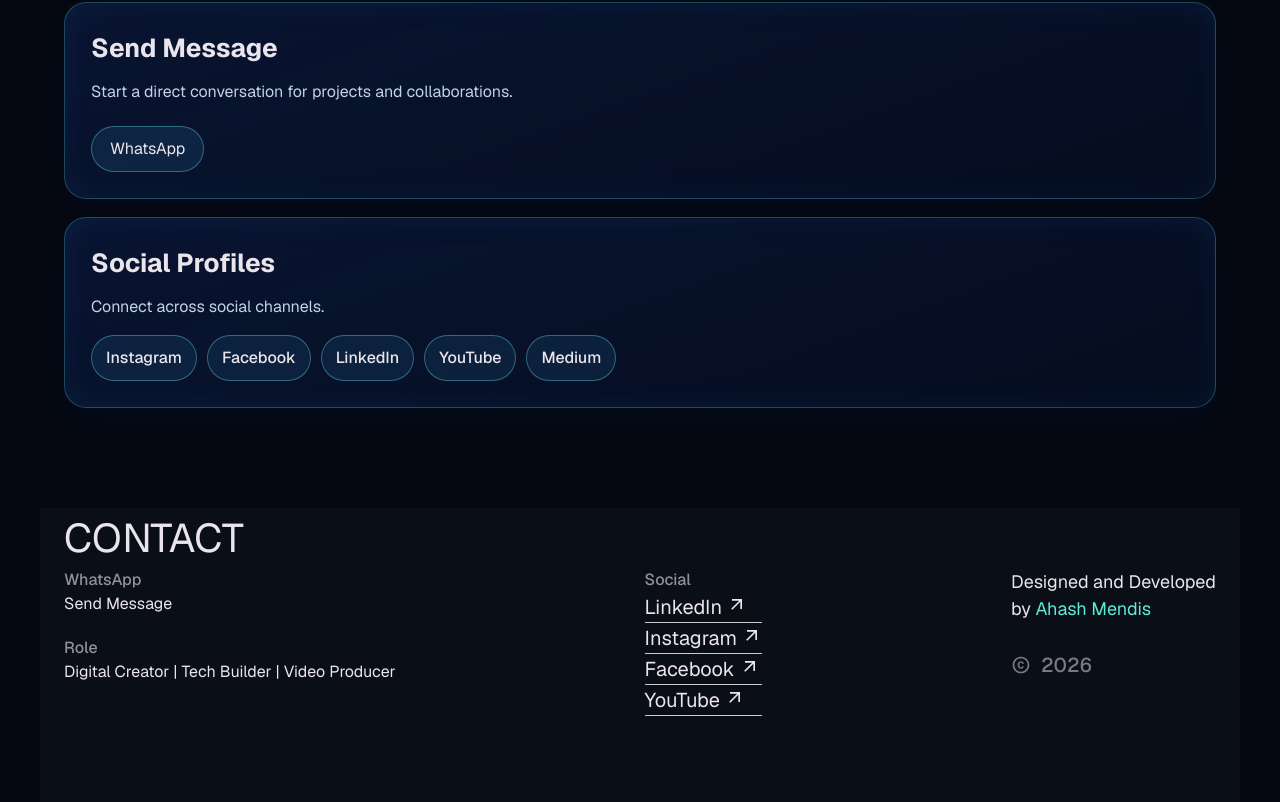
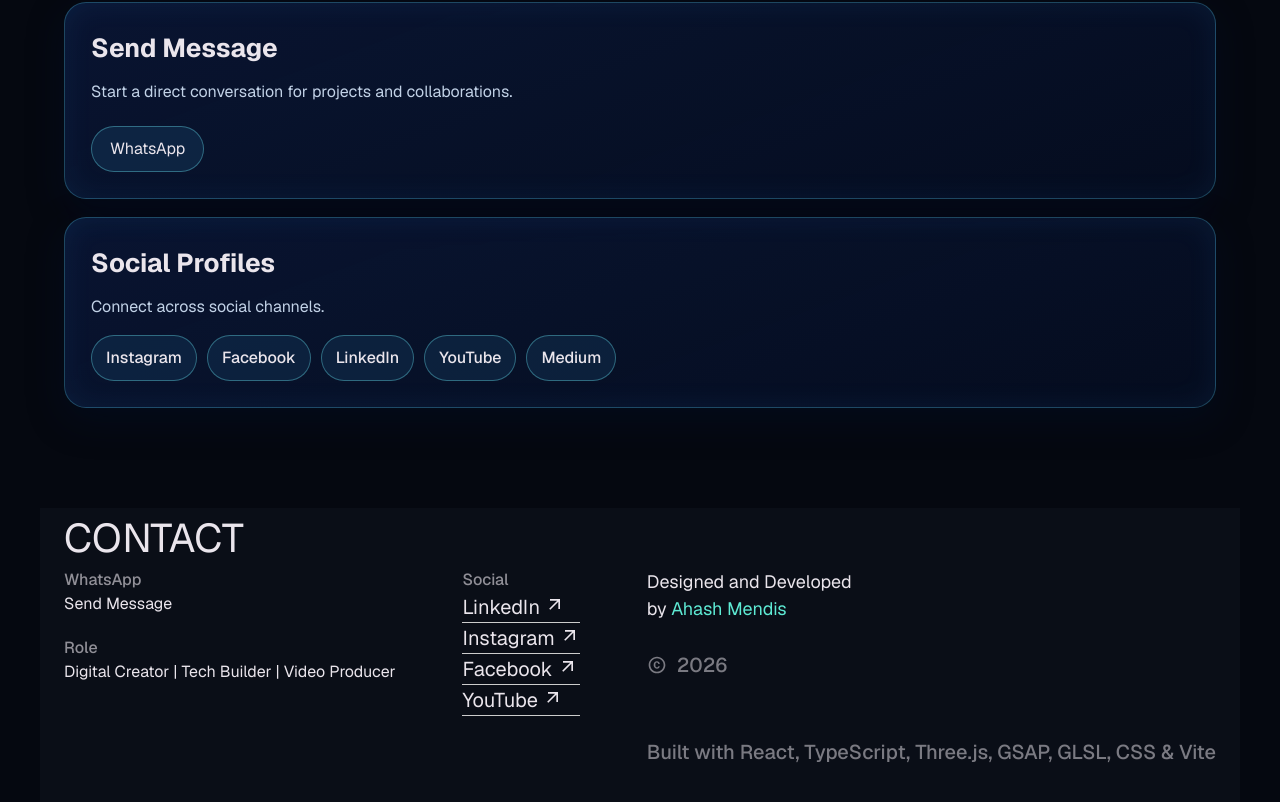
Before and after one commit to ahashmendis/ahash-portfolio-main, a React (Vite) app: page /contact in a window 1280 px wide. Shown: the part 351-1153 px from the top of the page. Built offline with nearby package versions, Linux system fonts and the light colour scheme.

Commit message:
Update Contact component with technology stack info

```diff
--- a/src/components/Contact.tsx
+++ b/src/components/Contact.tsx
@@ -59,6 +59,7 @@ const Contact = () => {
             <h5>
               <MdCopyright /> 2026
             </h5>
+            <h5>Built with React, TypeScript, Three.js, GSAP, GLSL, CSS & Vite</h5>
           </div>
         </div>
       </div>
```
